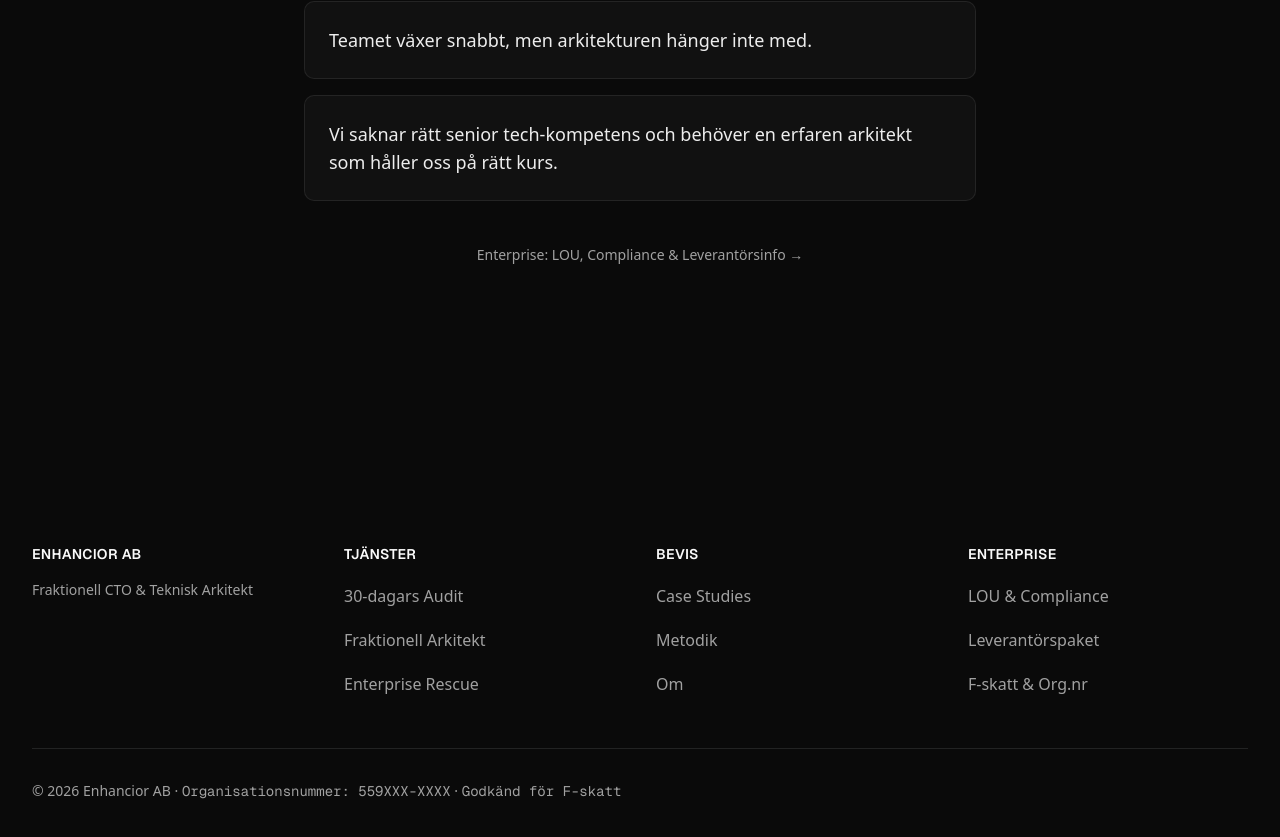
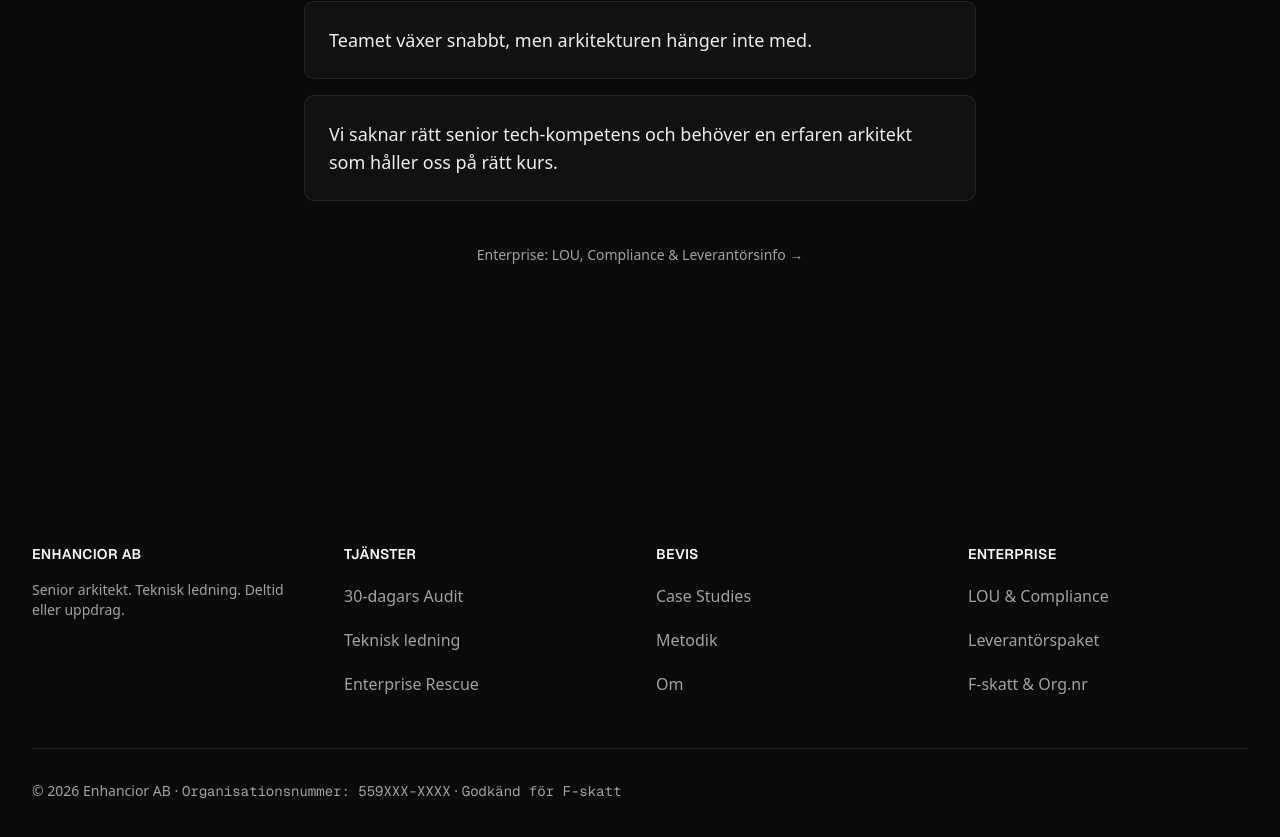
Before and after one commit to rthunborg/enhancior.se, a Next.js app: page / in a window 1280 px wide. Shown: the part 352-1189 px from the top of the page. Built offline with nearby package versions, Linux system fonts and the light colour scheme.

Commit message:
copy: update footer tagline and nav labels

```diff
--- a/src/components/layout/enterprise-footer.tsx
+++ b/src/components/layout/enterprise-footer.tsx
@@ -2,7 +2,7 @@ import Link from "next/link";
 
 const tjänsterLinks = [
   { label: "30-dagars Audit", href: "/cto-crisis" },
-  { label: "Fraktionell Arkitekt", href: "/cto-proactive" },
+  { label: "Teknisk ledning", href: "/cto-proactive" },
   { label: "Enterprise Rescue", href: "/founder-rescue" },
 ] as const;
 
@@ -52,7 +52,7 @@ export function EnterpriseFooter() {
             <div>
               <p className={headingClasses}>Enhancior AB</p>
               <p className="text-muted-foreground text-sm">
-                Fraktionell CTO &amp; Teknisk Arkitekt
+                Senior arkitekt. Teknisk ledning. Deltid eller uppdrag.
               </p>
             </div>
 
```
